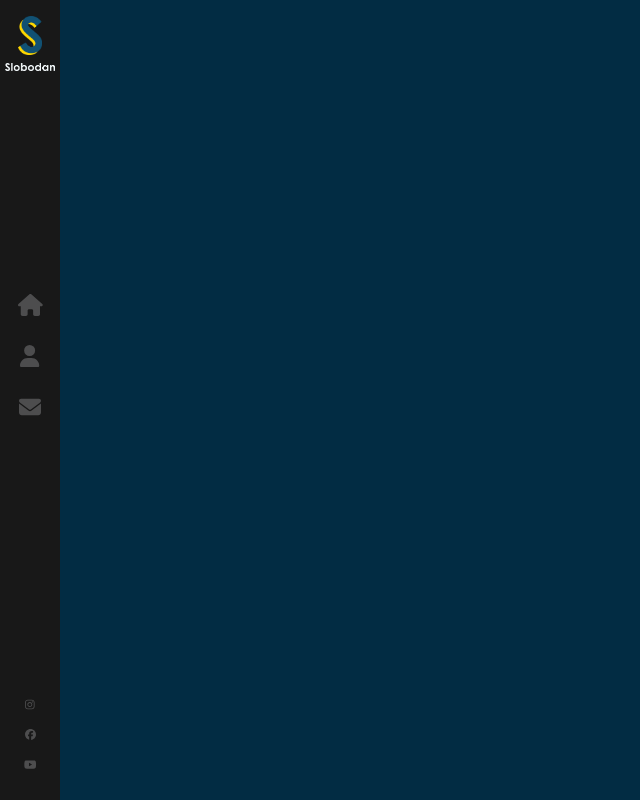
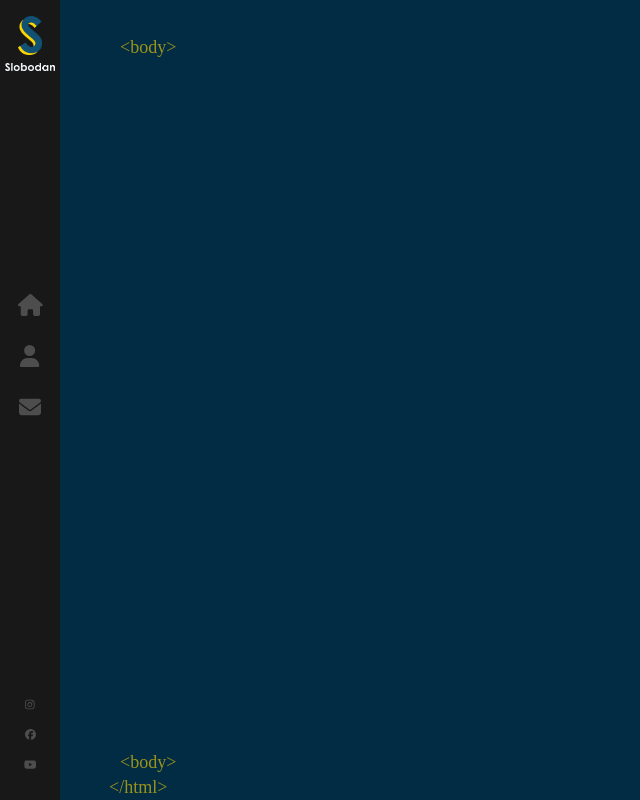
Before and after one commit to jordanfoote/maqi-rati-portfolio, a React (Create React App) app: page / in a window 1280 px wide. Shown: the whole page, without its empty margins (0-640 px from the left). Built offline with nearby package versions, Linux system fonts and the light colour scheme.

Commit message:
updating styles

```diff
--- a/src/App.scss
+++ b/src/App.scss
@@ -5,21 +5,27 @@
 @font-face {
   font-family: 'Helvetica Neue';
   src: url('./assets/fonts/helvetica-neu.ttf') format('ttf');
+  font-weight: normal;
+  font-style: normal;
 }
 
 @font-face {
   font-family: 'La Belle Aurore';
   src: url('./assets/fonts/LaBelleAurore.woff2') format('woff2');
+  font-weight: normal;
+  font-style: normal;
 }
 
 @font-face {
   font-family: 'Coolvetica';
   src: url('./assets/fonts/CoolveticaRg-Regular.woff2') format('woff2');
+  font-weight: normal;
+  font-style: normal;
 }
 
 input,
 textarea {
-  font-family: 'Helvetica Neue';
+  font-family: 'Helvetica Neue', sans-serif;
 }
 
 .App {
--- a/src/components/Layout/index.js
+++ b/src/components/Layout/index.js
@@ -1,11 +1,23 @@
+import { Outlet } from 'react-router-dom'
 import Sidebar from '../Sidebar'
 import './index.scss'
 
 const Layout = () => {
   return (
-    <>
+    <div className="App">
       <Sidebar />
-    </>
+      <div className="page">
+        <span className="tags top-tags">&lt;body&gt;</span>
+
+        <Outlet />
+
+        <span className="tags bottom-tags">
+          &lt;body&gt;
+          <br />
+          <span className="bottom-tag-html">&lt;/html&gt;</span>
+        </span>
+      </div>
+    </div>
   )
 }
 
--- a/src/components/Layout/index.scss
+++ b/src/components/Layout/index.scss
@@ -0,0 +1,24 @@
+.page {
+    width: 100%;
+    height: 100%;
+    position: absolute;
+}
+
+.top-tags {
+    bottom: auto;
+    top: 35px;
+}
+
+.tags {
+    color: #ffd700;
+    opacity: 0.6;
+    position: absolute;
+    bottom: 0;
+    left: 120px;
+    font-size: 18px;
+    font-family: 'La Belle Aurore';
+}
+
+.bottom-tag-html {
+    margin-left: -20px;
+}
--- a/src/components/Sidebar/index.js
+++ b/src/components/Sidebar/index.js
@@ -20,20 +20,10 @@
       <NavLink exact="true" activeclassname="active" to="/">
         <FontAwesomeIcon icon={faHome} color="#4d4d4e" />
       </NavLink>
-      <NavLink
-        exact="true"
-        activeclassname="active"
-        className="about-link"
-        to="/about"
-      >
+      <NavLink activeclassname="active" className="about-link" to="/about">
         <FontAwesomeIcon icon={faUser} color="#4d4d4e" />
       </NavLink>
-      <NavLink
-        exact="true"
-        activeclassname="active"
-        className="contact-link"
-        to="/"
-      >
+      <NavLink activeclassname="active" className="contact-link" to="/">
         <FontAwesomeIcon icon={faEnvelope} color="#4d4d4e" />
       </NavLink>
     </nav>
--- a/src/components/Sidebar/index.scss
+++ b/src/components/Sidebar/index.scss
@@ -11,7 +11,6 @@
     .logo {
         display: block;
         padding: 8px 0;
-    }
 
         img {
             display: block;
@@ -21,6 +20,7 @@
 
             &.sub-logo {
                 width: 50px;
+            }
         }
     }
 
--- a/src/index.css
+++ b/src/index.css
@@ -6,9 +6,9 @@
   margin: 0;
   font: 300 11px/1.4 'Helvetica Neue', 'sans-serif';
   color: #444;
+  -webkit-font-smoothing: antialiased;
+  -moz-osx-font-smoothing: grayscale;
   background: #022c43;
   overflow: hidden;
   display: block;
-  -webkit-font-smoothing: antialiased;
-  -moz-osx-font-smoothing: grayscale;
 }
```
Lines whose indentation alone changed are shown as unchanged.
